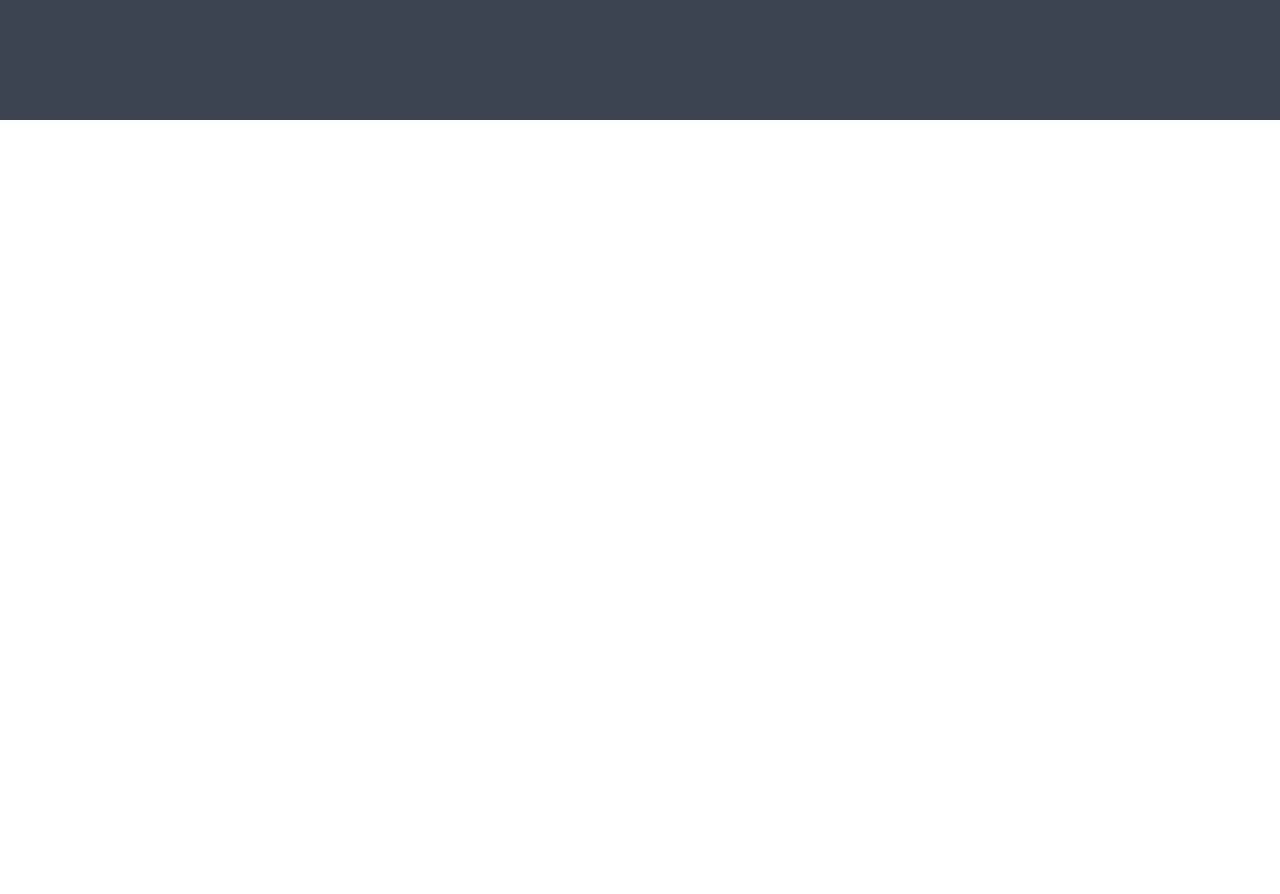
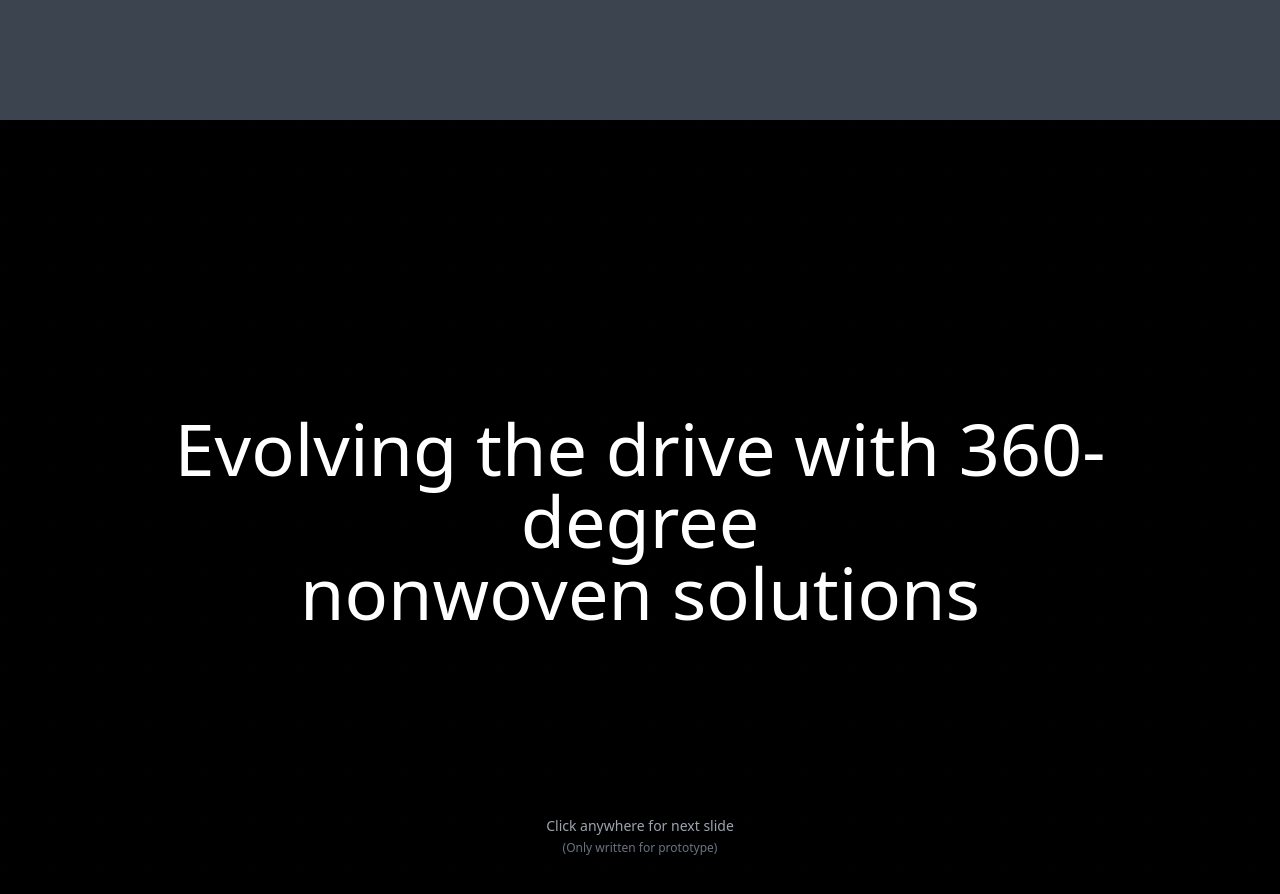
Before and after one commit to Anukeerth-ek/Supreme-landing-page, a Next.js app: page / in a window 1280 px wide. Shown: the part 680-1574 px from the top of the page. Before the commit the page ends 800 px from the top, so only its background shows below. Built offline with nearby package versions, Linux system fonts and the light colour scheme.

Commit message:
feat: added marketing page

```diff
--- /dev/null
+++ b/pages/components/HomeSections/MarketingPage.tsx
@@ -0,0 +1,54 @@
+import React from 'react'
+
+const MarketingPage = () => {
+  return (
+<>
+      {/* <Head> */}
+        <title>Supreme Circle - 360-degree Nonwoven Solutions</title>
+        <meta name="description" content="Evolving the drive with 360-degree nonwoven solutions" />
+        <meta name="viewport" content="width=device-width, initial-scale=1" />
+        <link rel="icon" href="/favicon.ico" />
+      {/* </Head> */}
+
+      <main
+        className="min-h-screen bg-black flex flex-col justify-center items-center px-6 relative cursor-pointer"
+        // onClick={handleClick}
+      >
+        {/* Main Content Container */}
+        <div className="text-center text-white max-w-5xl mx-auto flex-1 flex flex-col justify-center">
+          {/* Main Title */}
+          <h1 className="text-4xl md:text-5xl lg:text-6xl xl:text-7xl font-light leading-tight">
+            Evolving the drive with{' '}
+            <span className="font-medium">360-degree</span>
+            <br />
+            nonwoven solutions
+          </h1>
+        </div>
+
+        {/* Call to Action - Fixed at bottom */}
+        <div className="absolute bottom-16 left-1/2 transform -translate-x-1/2 text-center">
+          <p className="text-gray-400 text-sm mb-1">
+            Click anywhere for next slide
+          </p>
+          <p className="text-gray-500 text-xs">
+            (Only written for prototype)
+          </p>
+        </div>
+
+        {/* Subtle grid pattern overlay */}
+        <div className="absolute inset-0 opacity-5 pointer-events-none">
+          <div
+            className="h-full w-full"
+            style={{
+              backgroundImage: `linear-gradient(rgba(255,255,255,0.1) 1px, transparent 1px),
+                               linear-gradient(90deg, rgba(255,255,255,0.1) 1px, transparent 1px)`,
+              backgroundSize: '50px 50px'
+            }}
+          />
+        </div>
+      </main>
+    </>
+  )
+}
+
+export default MarketingPage
--- a/pages/index.tsx
+++ b/pages/index.tsx
@@ -1,7 +1,9 @@
+import MarketingPage from "./components/HomeSections/MarketingPage";
 import Navbar from "./components/Navbar";
 
 export default function Home() {
   return <>
   <Navbar/>
+  <MarketingPage/>
   </>;
 }
```
